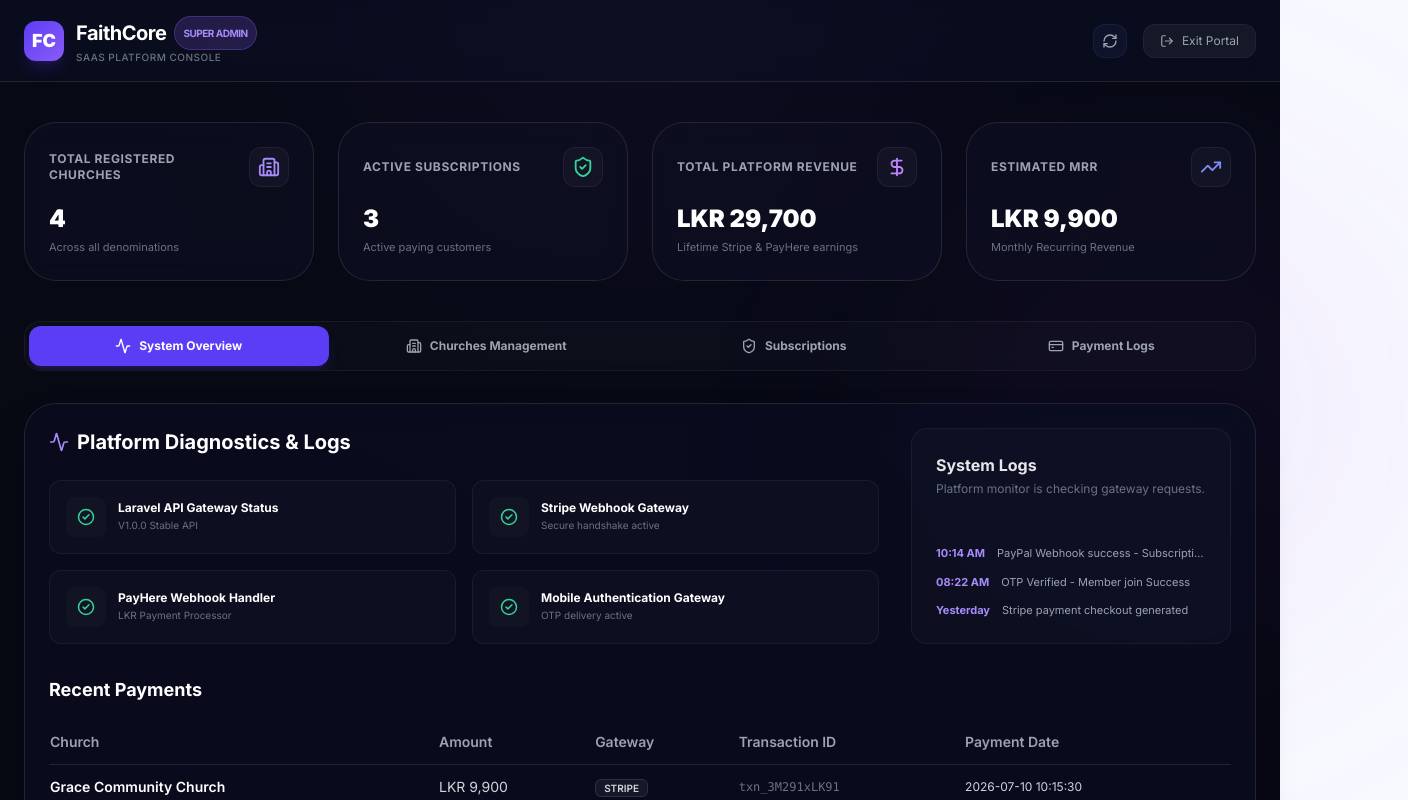
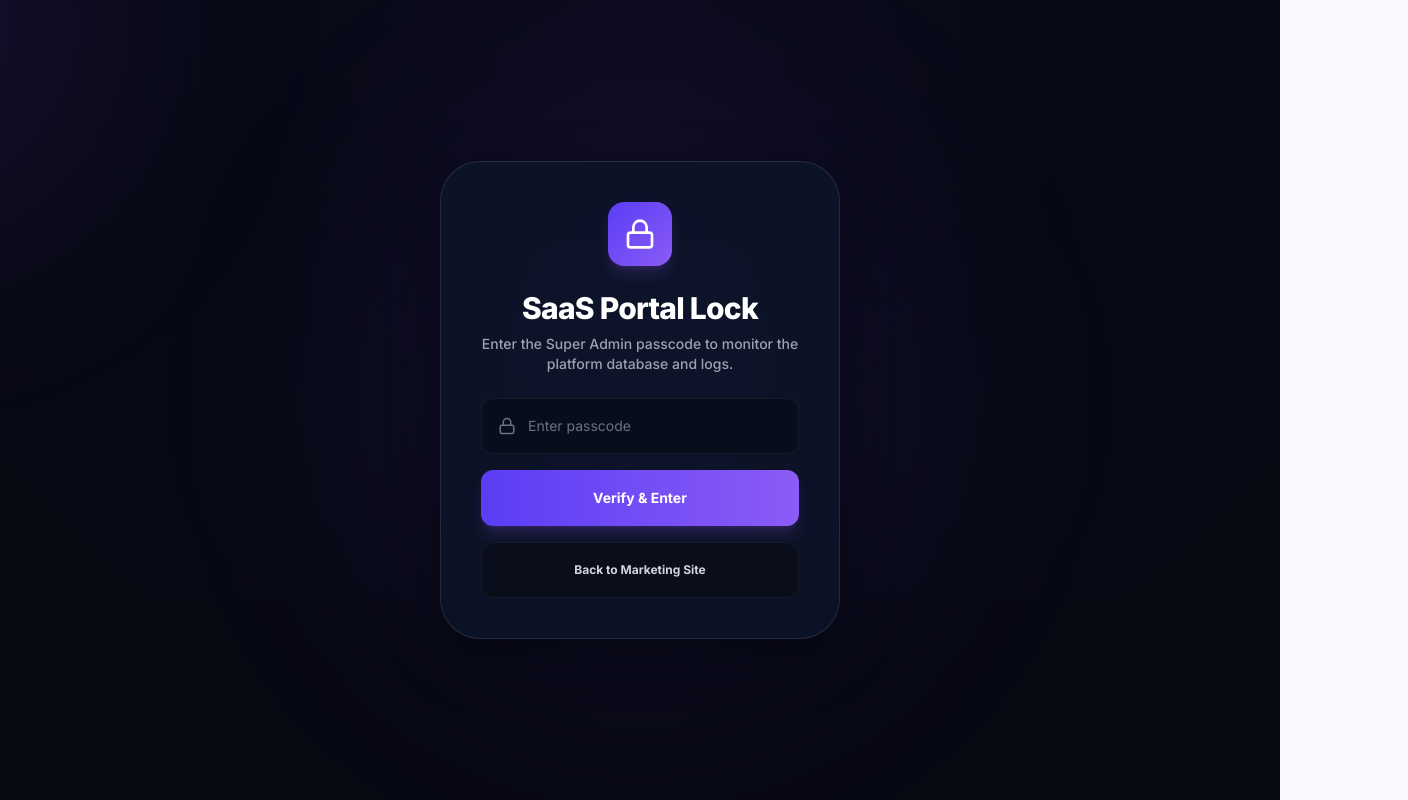
Before and after one commit to FaithCore-SaaS-Project/Website, a Next.js app: page /super-admin in a window 1280 px wide. Shown: the top 800 px of the page, 1408 px wide, since content can reach past the window. Built offline with nearby package versions, Linux system fonts and the light colour scheme.

Commit message:
secure: add passcode lock screen to super-admin dashboard page

```diff
--- a/src/app/super-admin/page.tsx
+++ b/src/app/super-admin/page.tsx
@@ -16,7 +16,8 @@ import {
   Search,
   RefreshCw,
   LogOut,
-  CreditCard
+  CreditCard,
+  Lock
 } from "lucide-react";
 
 interface Analytics {
@@ -61,6 +62,10 @@ interface Payment {
 }
 
 export default function SuperAdminDashboard() {
+  const [isAuthenticated, setIsAuthenticated] = useState(false);
+  const [passcodeInput, setPasscodeInput] = useState("");
+  const [authError, setAuthError] = useState("");
+
   const [activeTab, setActiveTab] = useState<"overview" | "churches" | "subscriptions" | "payments">("overview");
   const [analytics, setAnalytics] = useState<Analytics>({ total_churches: 0, active_subscriptions: 0, total_revenue: 0, mrr: 0 });
   const [churches, setChurches] = useState<Church[]>([]);
@@ -121,8 +126,31 @@ export default function SuperAdminDashboard() {
   };
 
   useEffect(() => {
+    if (typeof window !== "undefined") {
+      const isAuth = sessionStorage.getItem("super_admin_auth") === "true";
+      if (isAuth) {
+        setIsAuthenticated(true);
+      }
+    }
     fetchData();
   }, []);
+
+  const handleVerifyPasscode = (e: React.FormEvent) => {
+    e.preventDefault();
+    if (passcodeInput === "Admin@FaithCore") {
+      sessionStorage.setItem("super_admin_auth", "true");
+      setIsAuthenticated(true);
+      setAuthError("");
+    } else {
+      setAuthError("Invalid passcode. Access Denied.");
+    }
+  };
+
+  const handleLogout = () => {
+    sessionStorage.removeItem("super_admin_auth");
+    setIsAuthenticated(false);
+    setPasscodeInput("");
+  };
 
   const handleToggleStatus = async (id: number) => {
     try {
@@ -150,6 +178,69 @@ export default function SuperAdminDashboard() {
     c.pastor_name.toLowerCase().includes(searchTerm.toLowerCase()) ||
     c.registration_no.toLowerCase().includes(searchTerm.toLowerCase())
   );
+
+  if (!isAuthenticated) {
+    return (
+      <div className="flex min-h-screen items-center justify-center bg-[#070913] text-white overflow-hidden relative font-sans">
+        {/* Ambient background styling */}
+        <div className="absolute top-0 left-0 w-full h-[600px] opacity-35 bg-[radial-gradient(ellipse_at_top,_var(--tw-gradient-stops))] from-violet-900/25 via-[#070B18] to-transparent pointer-events-none"></div>
+        <div className="absolute -bottom-1/6 -right-1/6 w-[550px] h-[550px] bg-violet-600/10 rounded-full blur-[110px] pointer-events-none"></div>
+        <div className="absolute -top-1/4 -left-1/4 w-[450px] h-[450px] bg-purple-600/10 rounded-full blur-[100px] pointer-events-none"></div>
+
+        <div className="relative z-10 w-full max-w-md p-6 flex flex-col justify-center">
+          <div className="w-full rounded-[2.5rem] border border-white/10 bg-[#0E1528]/85 p-8 sm:p-10 shadow-[0_20px_50px_rgba(4,6,15,0.7)] backdrop-blur-2xl text-center">
+
+            <div className="flex justify-center mb-6">
+              <div className="h-16 w-16 rounded-2xl bg-gradient-to-br from-[#5B3DF5] to-[#8b5cf6] flex items-center justify-center text-white shadow-lg shadow-violet-500/20">
+                <Lock size={32} />
+              </div>
+            </div>
+
+            <h1 className="text-2xl sm:text-3xl font-extrabold tracking-tight text-white mb-2">
+              SaaS Portal Lock
+            </h1>
+            <p className="text-gray-400 text-xs sm:text-sm font-medium mb-6 leading-relaxed">
+              Enter the Super Admin passcode to monitor the platform database and logs.
+            </p>
+
+            <form onSubmit={handleVerifyPasscode} className="space-y-4">
+              {authError && (
+                <div className="rounded-xl border border-red-500/20 bg-red-500/10 p-3 text-xs text-red-400 font-semibold">
+                  {authError}
+                </div>
+              )}
+
+              <div className="flex h-14 items-center rounded-xl border border-white/5 bg-[#090E1A]/85 px-4 focus-within:border-violet-500 focus-within:ring-2 focus-within:ring-violet-500/20 transition-all duration-300">
+                <Lock className="text-gray-500" size={18} />
+                <input
+                  type="password"
+                  value={passcodeInput}
+                  onChange={(e) => setPasscodeInput(e.target.value)}
+                  className="ml-3 flex-1 bg-transparent text-sm text-white placeholder:text-gray-500 outline-none"
+                  placeholder="Enter passcode"
+                  required
+                />
+              </div>
+
+              <button
+                type="submit"
+                className="flex h-14 w-full items-center justify-center gap-3 rounded-xl bg-gradient-to-r from-[#5B3DF5] to-[#8b5cf6] text-sm font-bold text-white shadow-lg shadow-violet-500/20 hover:from-violet-500 hover:to-purple-500 hover:scale-[1.01] active:scale-[0.98] transition-all duration-300"
+              >
+                Verify &amp; Enter
+              </button>
+
+              <Link
+                href="/"
+                className="flex w-full items-center justify-center gap-3 rounded-xl border border-white/5 bg-[#090E1A] h-14 hover:bg-white/5 hover:border-white/10 transition-all duration-300 text-xs font-bold text-gray-300"
+              >
+                Back to Marketing Site
+              </Link>
+            </form>
+          </div>
+        </div>
+      </div>
+    );
+  }
 
   return (
     <div className="min-h-screen bg-[#070913] text-white selection:bg-[#5B3DF5] selection:text-white font-sans">
@@ -180,9 +271,12 @@ export default function SuperAdminDashboard() {
             >
               <RefreshCw size={16} className={loading ? "animate-spin text-violet-400" : ""} />
             </button>
-            <Link href="/" className="flex items-center gap-2 text-xs text-gray-400 hover:text-white transition-colors bg-white/5 hover:bg-white/10 px-4 py-2 rounded-xl border border-white/5">
+            <button
+              onClick={handleLogout}
+              className="flex items-center gap-2 text-xs text-gray-400 hover:text-white transition-colors bg-white/5 hover:bg-white/10 px-4 py-2 rounded-xl border border-white/5"
+            >
               <LogOut size={14} /> Exit Portal
-            </Link>
+            </button>
           </div>
         </div>
       </header>
```
